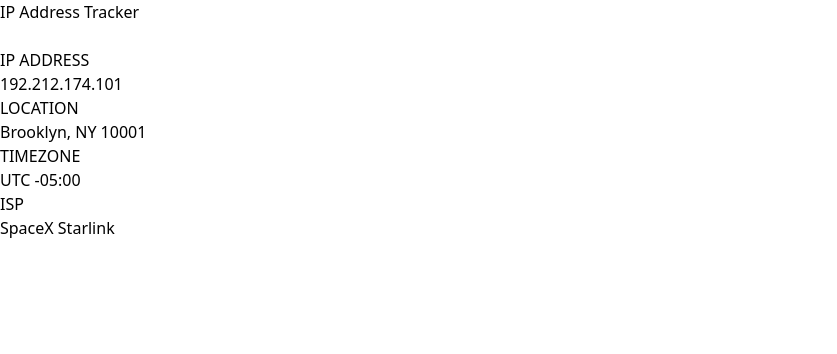
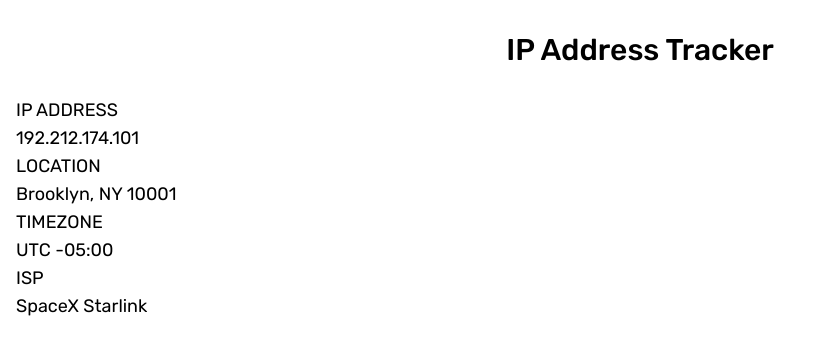
Before and after one commit to nicknjagi/ip-address-tracker, a website: page public/index.html in a window 1280 px wide. Shown: the whole page, without its empty margins (0-837 px from the left). Drawn offline with Linux system fonts and the light colour scheme; files whose address does not match are found by name.

Commit message:
add body, main, details and h1 styles

```diff
--- a/src/styles.css
+++ b/src/styles.css
@@ -1,3 +1,21 @@
+@import url('https://fonts.googleapis.com/css2?family=Rubik:wght@400;500;700&display=swap');
+
 @tailwind base;
 @tailwind components;
 @tailwind utilities;
+
+body{
+  @apply font-rubik text-lg
+}
+
+main{
+  @apply min-h-[100vh]
+}
+
+.details {
+  @apply px-4 pt-8
+}
+
+h1 {
+  @apply text-3xl font-medium text-center
+}
```
Also changed, not shown: public/styles.css.
